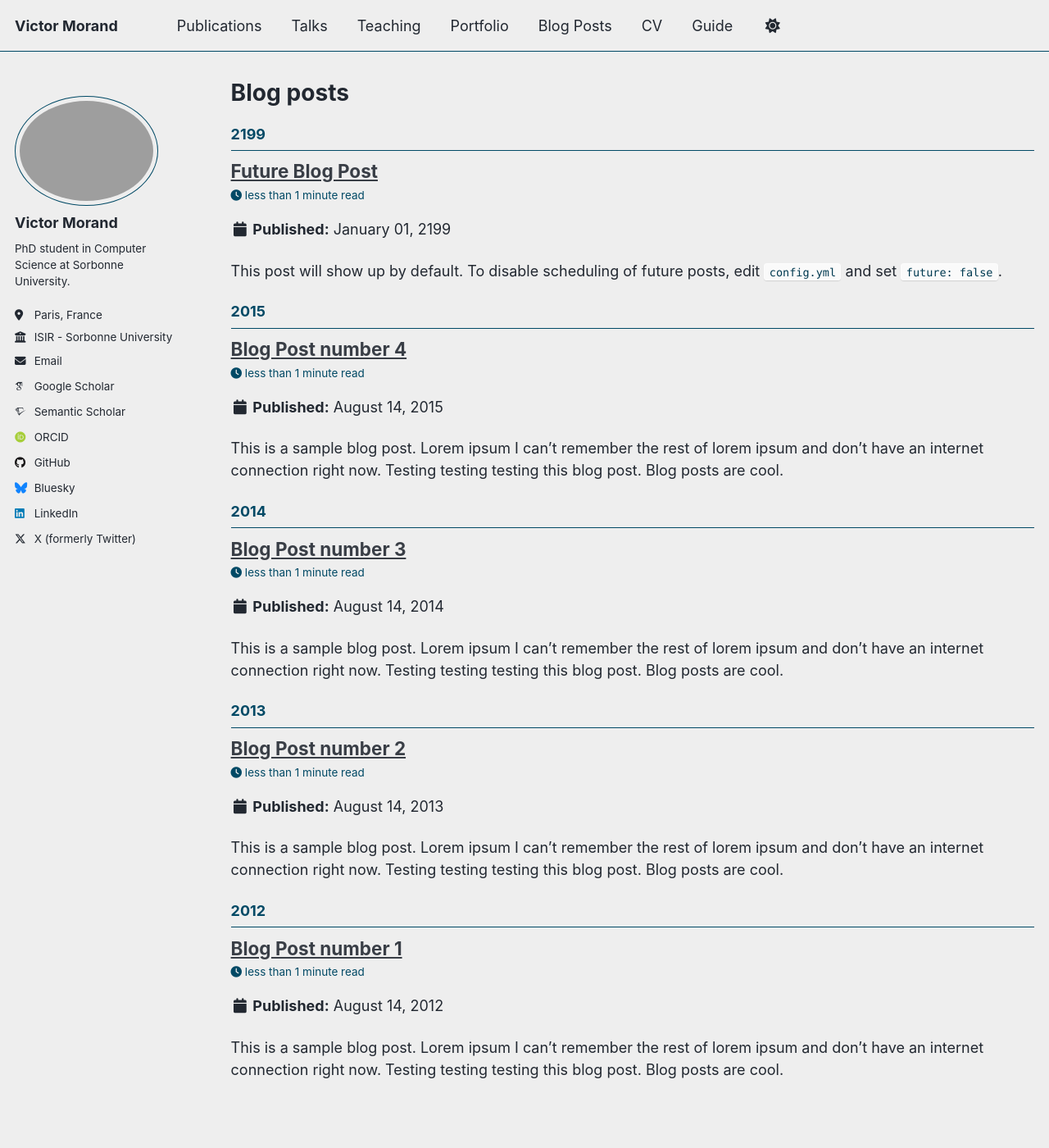
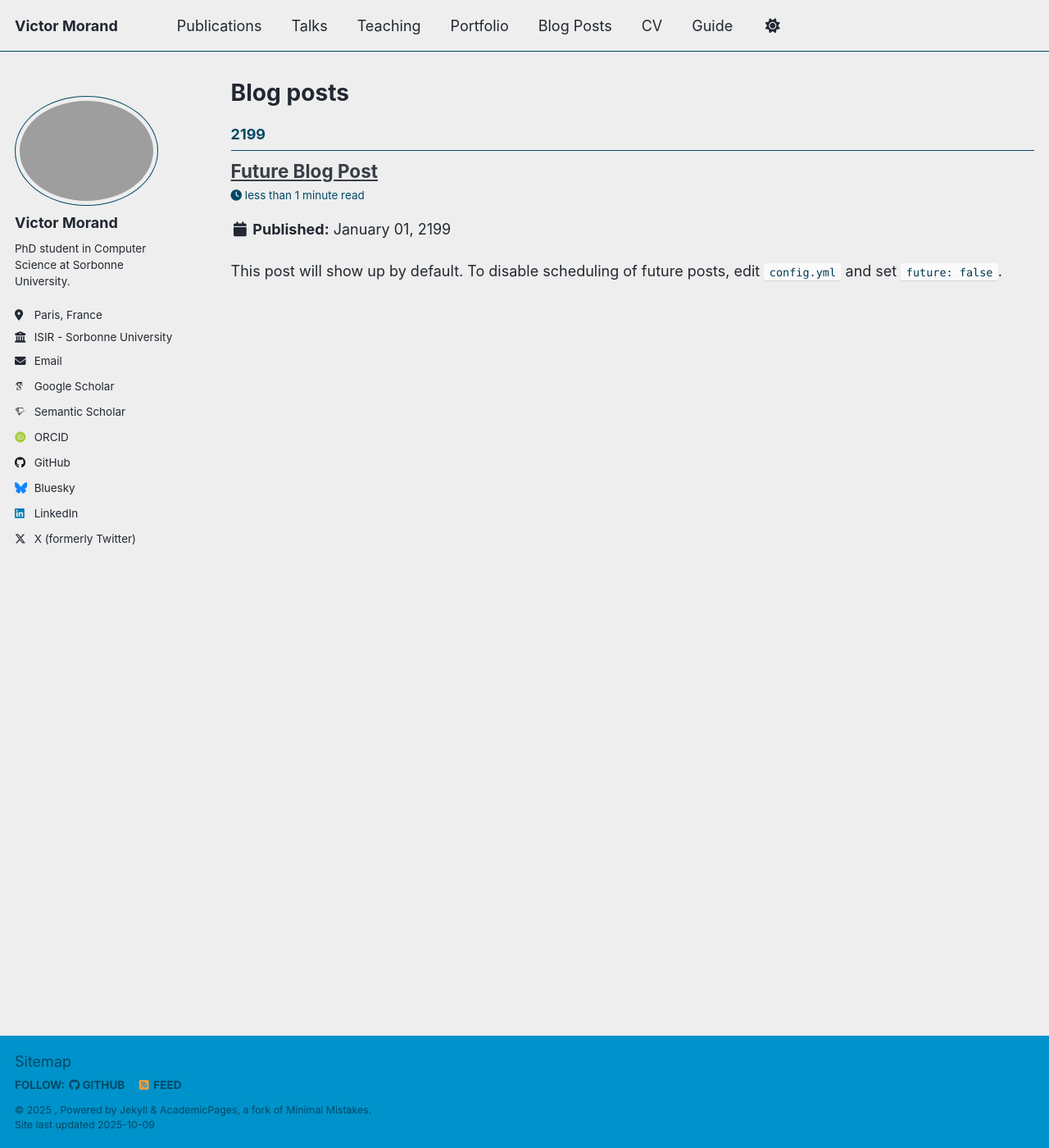
Before and after one commit to VictorMorand/VictorMorand.github.io, a Jekyll site: the page built from _pages/year-archive.html, in a window 1280 px wide and 1400 px high. Shown: the whole window at 82% size. Built offline with Jekyll 4.4.1, drawn with Linux system fonts in a browser that asks for light colours; some web fonts are replaced; a script that is not in the unit is left out.

Commit message:
last metadata changes

```diff
--- a/_config.yml
+++ b/_config.yml
@@ -38,7 +38,7 @@ author:
   googlescholar    : "https://scholar.google.com/citations?user=5uP1BTQAAAAJ"
   inspire-hep      : # URL
   impactstory      : # URL
-  orcid            : "http://orcid.org/yourorcidurl"
+  orcid            : "https://orcid.org/0009-0001-5312-2998"
   semantic         : "https://www.semanticscholar.org/author/Victor-Morand/2302105337"
   pubmed           : #
   researchgate     : # URL
@@ -48,7 +48,7 @@ author:
   bitbucket        : # Username - Update with your username on the site
   codepen          : # Username
   dribbble         : # Username
-  github           : "academicpages"
+  github           : "VictorMorand"
   kaggle           : # Username
   stackoverflow    : # User number or user number and name (i.e., use "1" or "1/jeff-atwood")
 
@@ -92,7 +92,7 @@ publication_category:
 teaser                   :  # filename of teaser fallback teaser image placed in /images/ for social media previews
 breadcrumbs              : false # true, false (default)
 words_per_minute         : 160
-future                   : true
+future                   : false
 read_more                : "disabled" # if enabled, adds "Read more" links to excerpts
 talkmap_link             : false      #change to true to add link to talkmap on talks page
 comments:
--- a/_posts/2012-08-14-blog-post-1.md
+++ /dev/null
@@ -1,20 +0,0 @@
----
-title: 'Blog Post number 1'
-date: 2012-08-14
-permalink: /posts/2012/08/blog-post-1/
-tags:
-  - cool posts
-  - category1
-  - category2
----
-
-This is a sample blog post. Lorem ipsum I can't remember the rest of lorem ipsum and don't have an internet connection right now. Testing testing testing this blog post. Blog posts are cool.
-
-Headings are cool
-======
-
-You can have many headings
-======
-
-Aren't headings cool?
-------
--- a/_posts/2013-08-14-blog-post-2.md
+++ /dev/null
@@ -1,20 +0,0 @@
----
-title: 'Blog Post number 2'
-date: 2013-08-14
-permalink: /posts/2013/08/blog-post-2/
-tags:
-  - cool posts
-  - category1
-  - category2
----
-
-This is a sample blog post. Lorem ipsum I can't remember the rest of lorem ipsum and don't have an internet connection right now. Testing testing testing this blog post. Blog posts are cool.
-
-Headings are cool
-======
-
-You can have many headings
-======
-
-Aren't headings cool?
-------
--- a/_posts/2014-08-14-blog-post-3.md
+++ /dev/null
@@ -1,20 +0,0 @@
----
-title: 'Blog Post number 3'
-date: 2014-08-14
-permalink: /posts/2014/08/blog-post-3/
-tags:
-  - cool posts
-  - category1
-  - category2
----
-
-This is a sample blog post. Lorem ipsum I can't remember the rest of lorem ipsum and don't have an internet connection right now. Testing testing testing this blog post. Blog posts are cool.
-
-Headings are cool
-======
-
-You can have many headings
-======
-
-Aren't headings cool?
-------
```
Also changed, not shown: _posts/2015-08-14-blog-post-4.md (deleted, +0 -20 lines).
